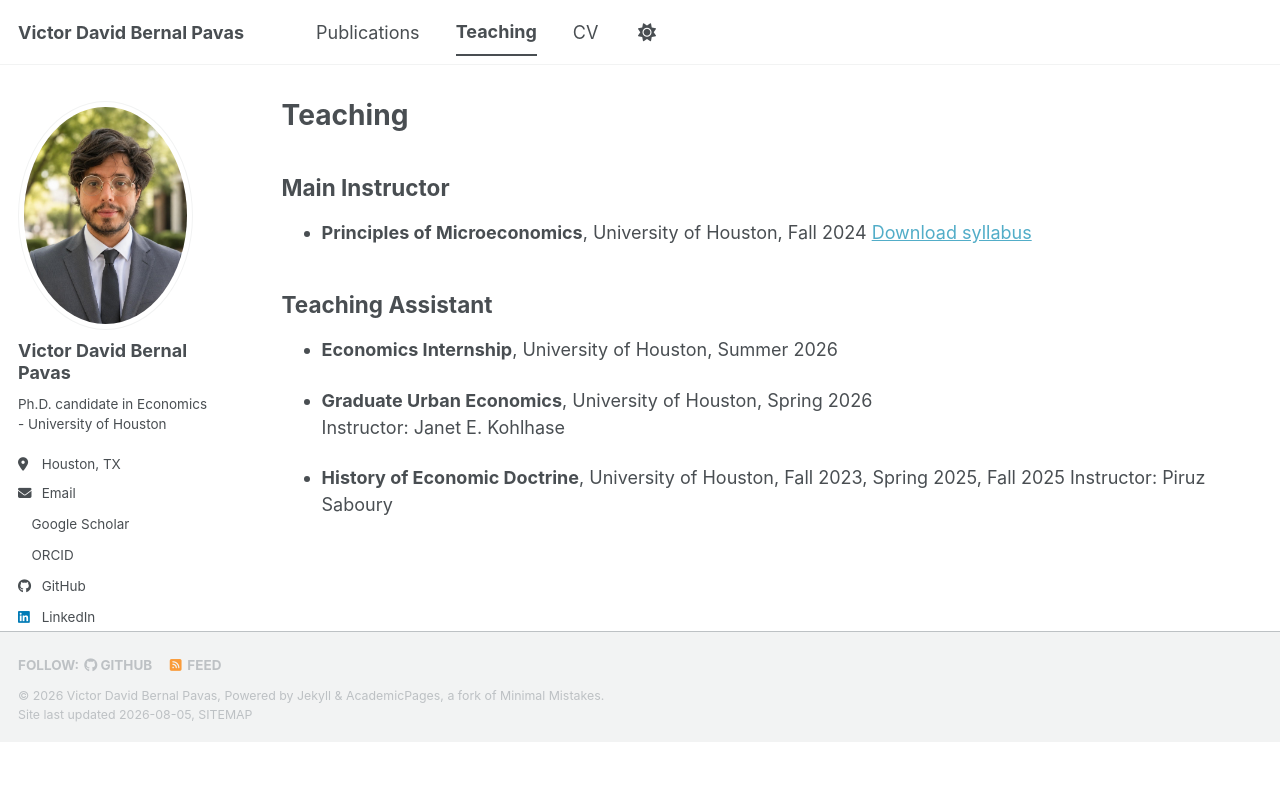
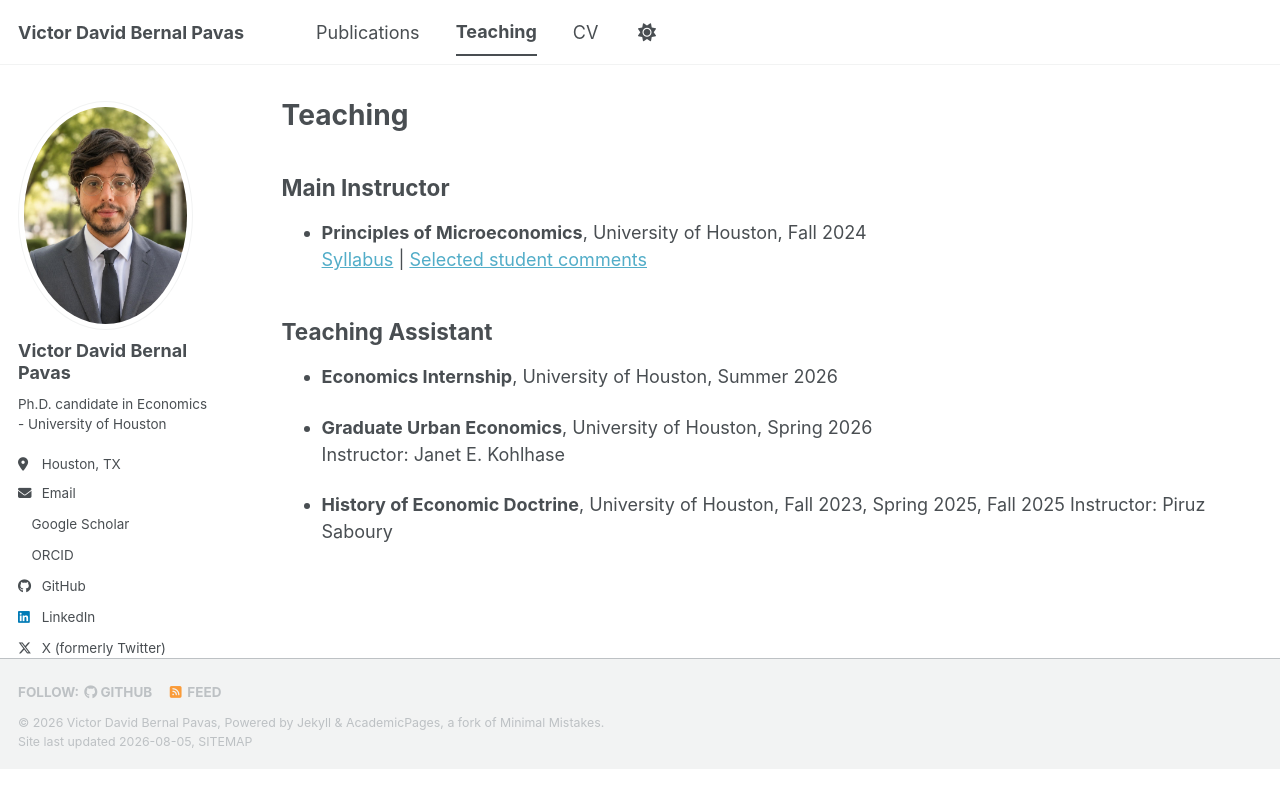
Before and after one commit to DavdBernal24/DavdBernal24.github.io, a Jekyll site: the page built from _pages/teaching.md, in a window 1280 px wide. Shown: the top 808 px of the page. Built offline with Jekyll 4.4.1, drawn with Linux system fonts in a browser that asks for light colours; a style sheet for code colours, icons or effects is not loaded.

Commit message:
Update teaching.md

```diff
--- a/_pages/teaching.md
+++ b/_pages/teaching.md
@@ -7,7 +7,8 @@ author_profile: true
 
 ## Main Instructor
 
-- **Principles of Microeconomics**, University of Houston, Fall 2024 [Download syllabus](/files/Principles_Micro_Syllabus.pdf)
+- **Principles of Microeconomics**, University of Houston, Fall 2024
+  [Syllabus](/files/Bernal_Principles_Microeconomics_Syllabus.pdf) | [Selected student comments](/files/Comments_microprin.pdf)
 
 ## Teaching Assistant
 
```
